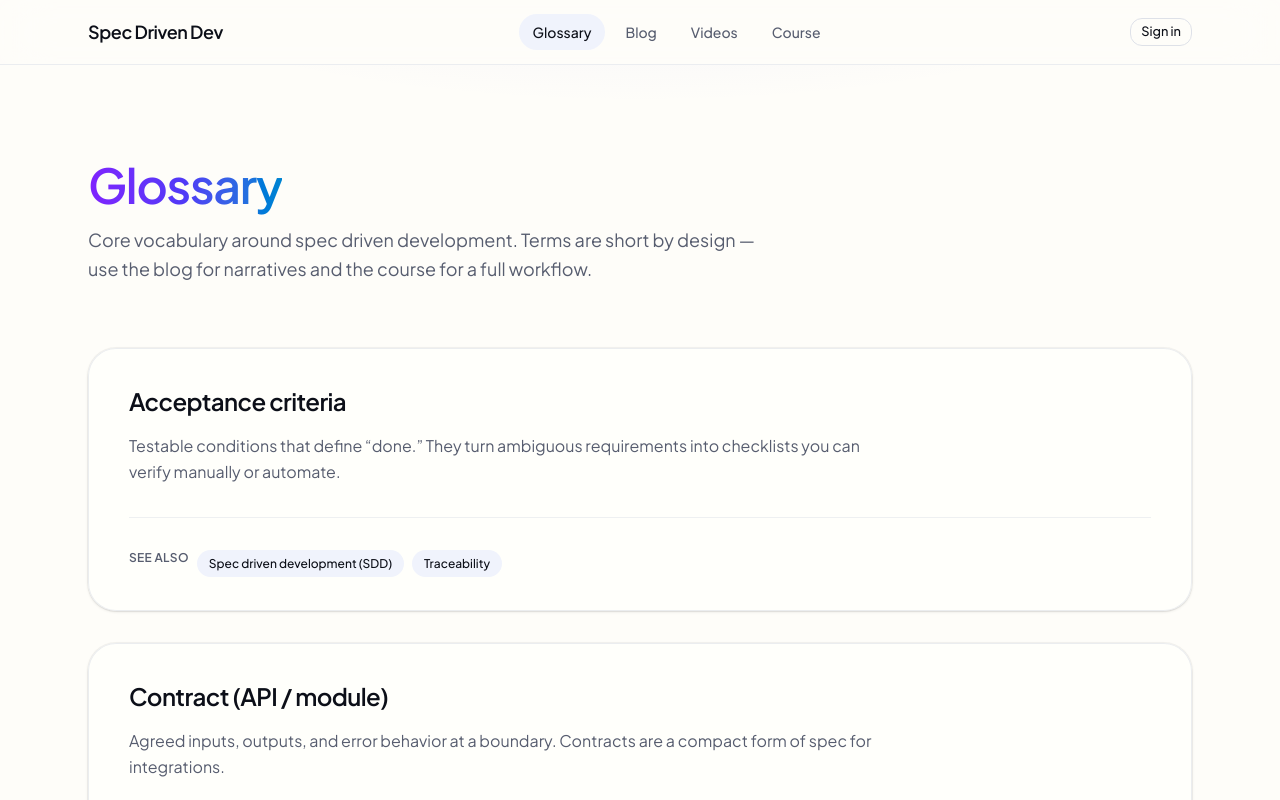
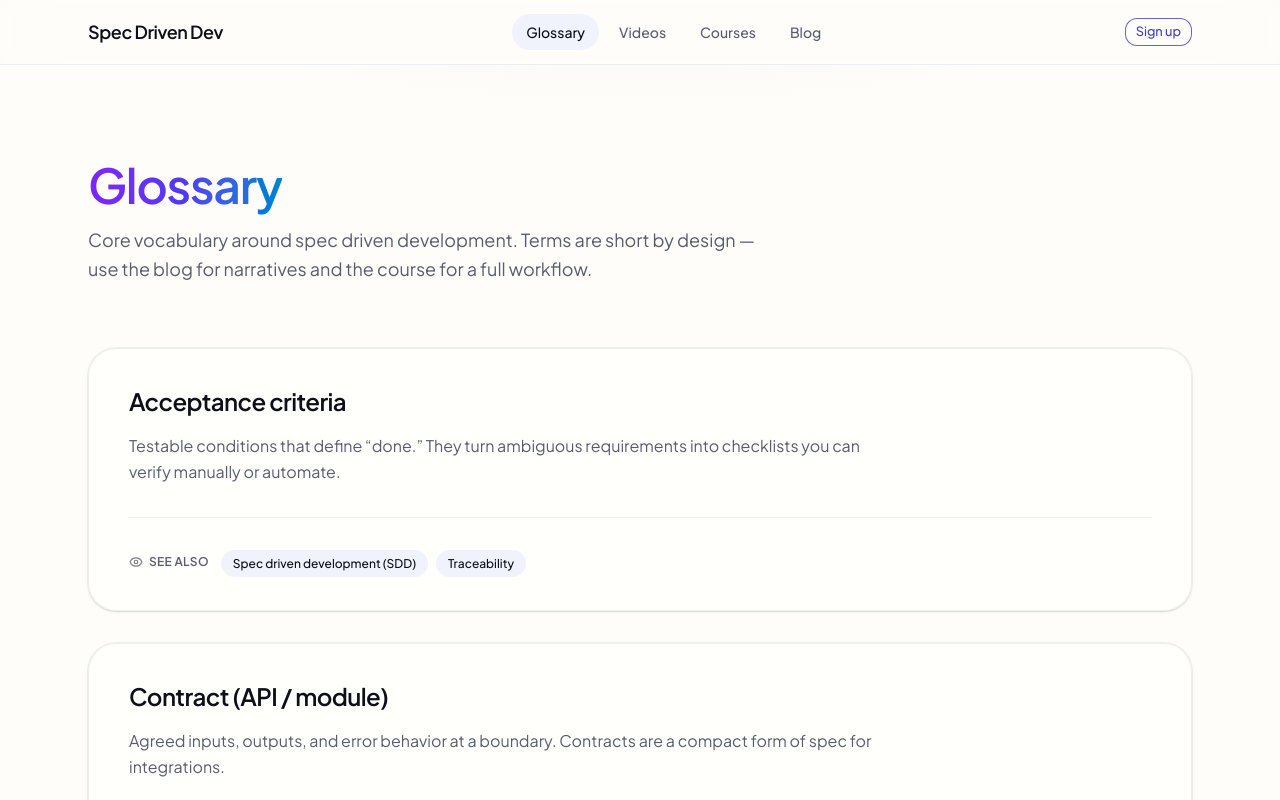
Before and after one commit to slavamlinsky/sdd-show, a Next.js app: page /glossary in a window 1280 px wide. Shown: the top 800 px of the page. Built offline with nearby package versions, Linux system fonts and the light colour scheme.

Commit message:
Reapply "feat(header): nav order, Sign up CTA; feat(glossary): See also + Eye …"
This reverts commit dc8ed9399a565bbf9ca4f253e15a3dbcb83bc92c.

```diff
--- a/app/glossary/page.tsx
+++ b/app/glossary/page.tsx
@@ -1,4 +1,5 @@
 import type { Metadata } from "next";
+import { Eye } from "lucide-react";
 import Link from "next/link";
 import { GradientText } from "@/components/gradient-text";
 import { Reveal } from "@/components/reveal";
@@ -42,9 +43,12 @@ export default function GlossaryPage() {
                     {term.shortDefinition}
                   </p>
                   {term.relatedSlugs && term.relatedSlugs.length > 0 ? (
-                    <div className="mt-8 flex flex-wrap gap-2 border-t border-border/50 pt-8">
-                      <span className="text-xs font-semibold tracking-wide text-muted-foreground uppercase">See also</span>
-                      <ul className="flex flex-wrap gap-2">
+                    <div className="mt-8 flex flex-wrap items-center gap-x-3 gap-y-2 border-t border-border/50 pt-8">
+                      <span className="inline-flex shrink-0 items-center gap-1.5 text-xs font-semibold tracking-wide text-muted-foreground uppercase">
+                        <Eye className="size-3.5 shrink-0 opacity-80" aria-hidden />
+                        See also
+                      </span>
+                      <ul className="flex flex-wrap items-center gap-2">
                         {term.relatedSlugs.map((slug) => {
                           const related = getGlossaryTerm(slug);
                           if (!related) return null;
--- a/app/sign-in/page.tsx
+++ b/app/sign-up/page.tsx
@@ -3,17 +3,17 @@ import Link from "next/link";
 import { Button } from "@/components/ui/button";
 
 export const metadata: Metadata = {
-  title: "Sign in",
-  description: "Account sign-in — coming soon.",
+  title: "Sign up",
+  description: "Create an account — coming soon.",
   robots: { index: false, follow: false },
 };
 
-export default function SignInPage() {
+export default function SignUpPage() {
   return (
     <div className="mx-auto max-w-lg px-4 py-24 text-center">
-      <h1 className="font-heading text-2xl font-semibold tracking-tight">Sign in</h1>
+      <h1 className="font-heading text-2xl font-semibold tracking-tight">Sign up</h1>
       <p className="mt-3 text-muted-foreground">
-        Authentication isn’t wired up yet. Check back later, or continue exploring the site.
+        Registration isn’t wired up yet. Check back later, or continue exploring the site.
       </p>
       <Button className="mt-8" render={<Link href="/" />}>
         Back to home
--- a/components/site-header.tsx
+++ b/components/site-header.tsx
@@ -68,8 +68,13 @@ export function SiteHeader() {
         </nav>
 
         <div className="ml-auto flex shrink-0 items-center gap-2">
-          <Button variant="outline" size="sm" render={<Link href="/sign-in" />}>
-            Sign in
+          <Button
+            variant="outline"
+            size="sm"
+            className="border-primary/80 bg-background text-primary hover:bg-primary/10 hover:text-primary"
+            render={<Link href="/sign-up" />}
+          >
+            Sign up
           </Button>
 
           <div className="md:hidden">
--- a/lib/navigation.ts
+++ b/lib/navigation.ts
@@ -1,7 +1,7 @@
 /** Primary header nav (no separate “Home” item — brand links to `/`). */
 export const mainNav = [
   { href: "/glossary", label: "Glossary" },
+  { href: "/videos", label: "Videos" },
+  { href: "/course", label: "Courses" },
   { href: "/blog", label: "Blog" },
-  { href: "/videos", label: "Videos" },
-  { href: "/course", label: "Course" },
 ] as const;
```
Also changed, not shown: 2 other files (tests, documents, lock files or other folders).
